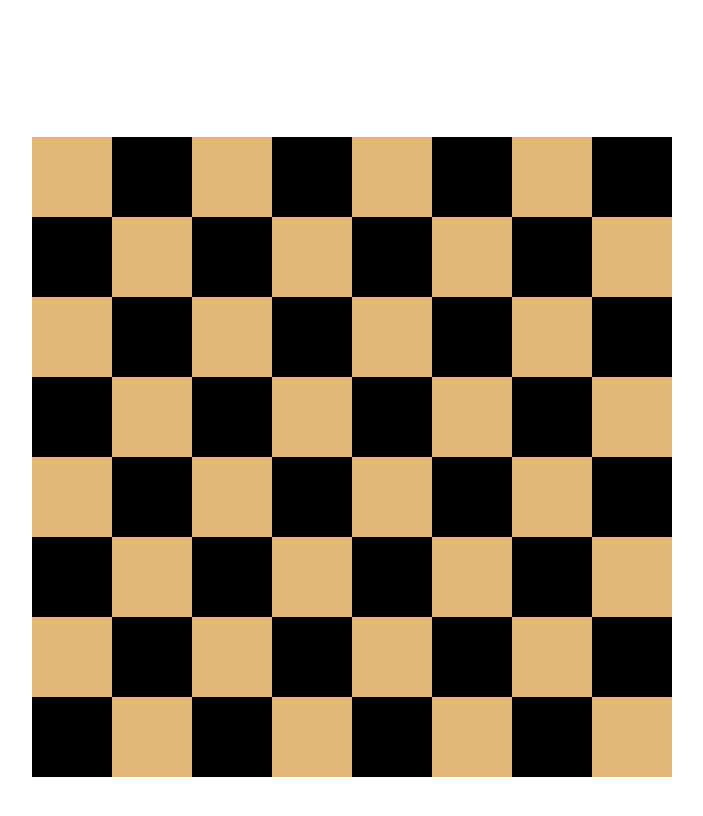
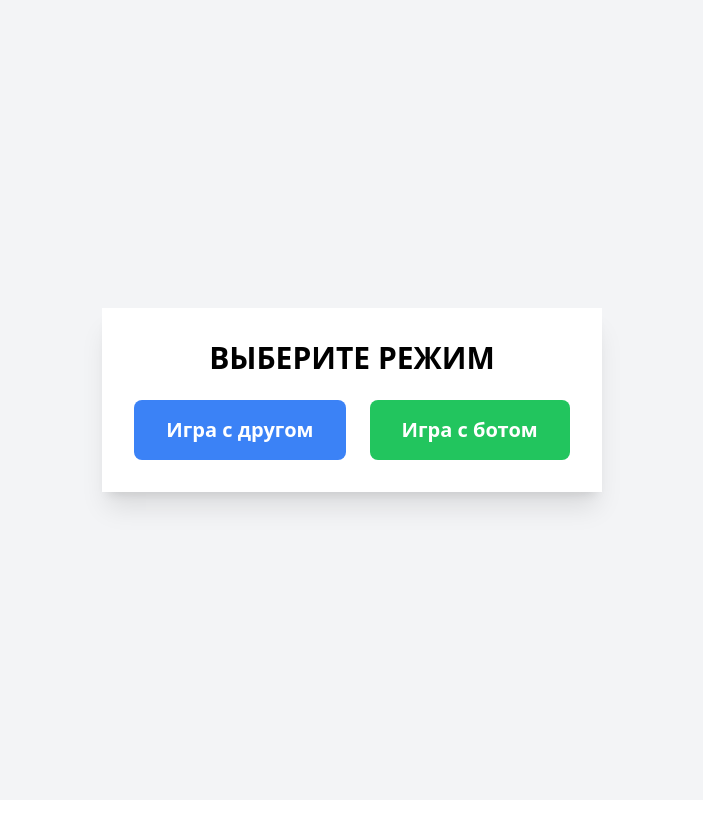
Before and after one commit to DenisKadyrov/checkers, a React app in the folder frontend/: page / in a window 1280 px wide. Shown: the top 816 px of the page, without its empty margins (288-991 px from the left). Built offline with nearby package versions, Linux system fonts and the light colour scheme; the HTML template or start-up script is replaced by a standard one.

Commit message:
feat: add start GameMenu

```diff
--- a/frontend/src/App.jsx
+++ b/frontend/src/App.jsx
@@ -1,7 +1,8 @@
-import Board from './components/Board.jsx'
+import Board from './components/GameMenu.jsx'
+import GameMenu from './components/GameMenu.jsx'
 
 export default function App() {
   return (
-    <Board />
+    <GameMenu />
   )
 }
--- /dev/null
+++ b/frontend/src/components/GameMenu.jsx
@@ -0,0 +1,35 @@
+import { useState } from "react";
+import Board from "./Board.jsx";
+
+function GameMenu() {
+  const [gameStarted, setGameStarted] = useState(false);
+  const [gameMode, setGameMode] = useState(null);
+
+  const handleStartGame = (mode) => {
+    setGameMode(mode);
+    setGameStarted(true);
+  };
+
+ return (
+    <div className="flex justify-center items-center h-screen bg-gray-100">
+      {!gameStarted ? (
+        <div className="bg-white p-8 shadow-xl text-center">
+          <h1 className="text-3xl font-bold mb-6">ВЫБЕРИТЕ РЕЖИМ</h1>
+          <div className="flex justify-center gap-6">
+            <button
+              className="px-8 py-4 text-xl font-semibold text-white bg-blue-500 rounded-lg hover:bg-blue-600 transform hover:scale-105 transition duration-300"onClick={() => handleStartGame("friend")}>
+              Игра с другом
+            </button>
+            <button className="px-8 py-4 text-xl font-semibold text-white bg-green-500 rounded-lg hover:bg-green-600 transform hover:scale-105 transition duration-300"onClick={() => handleStartGame("bot")}>
+              Игра с ботом
+            </button>
+          </div>
+        </div>
+      ) : (
+        <Board />
+      )}
+    </div>
+  );
+}
+
+export default GameMenu;
```
